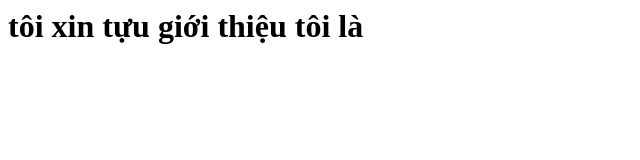
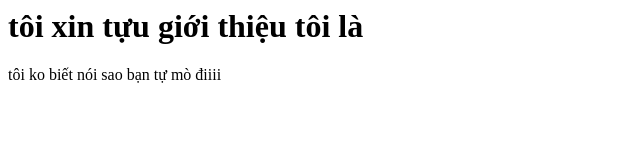
Before and after one commit to linhnguyen-81/more_demo, a plain HTML site: page index.html in a window 1280 px wide. Shown: the whole page, without its empty margins (0-640 px from the left). Drawn offline with Linux system fonts and the light colour scheme.

Commit message:
Update index.html

```diff
--- a/index.html
+++ b/index.html
@@ -1 +1,3 @@
 <h1> tôi xin tựu giới thiệu tôi là </h1>
+
+<p>tôi ko biết nói sao bạn tự mò điiii</p>
```
